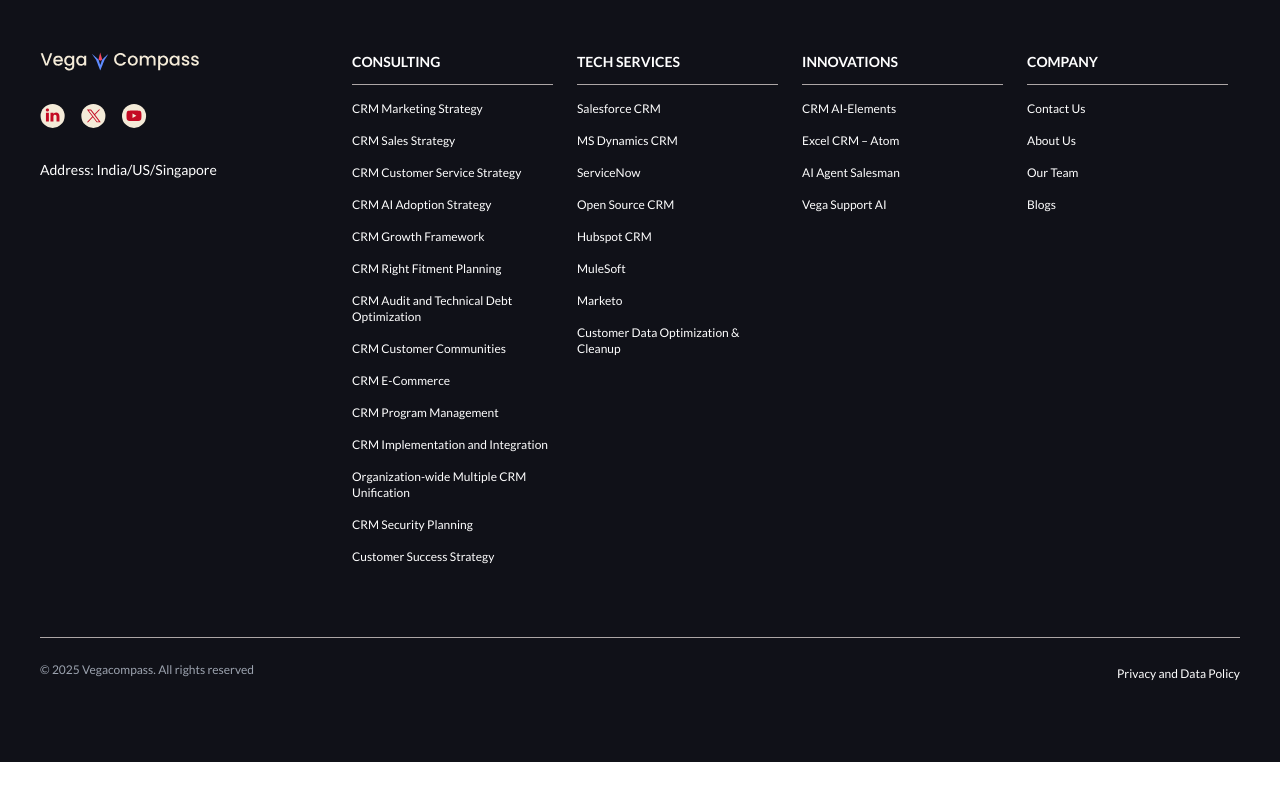
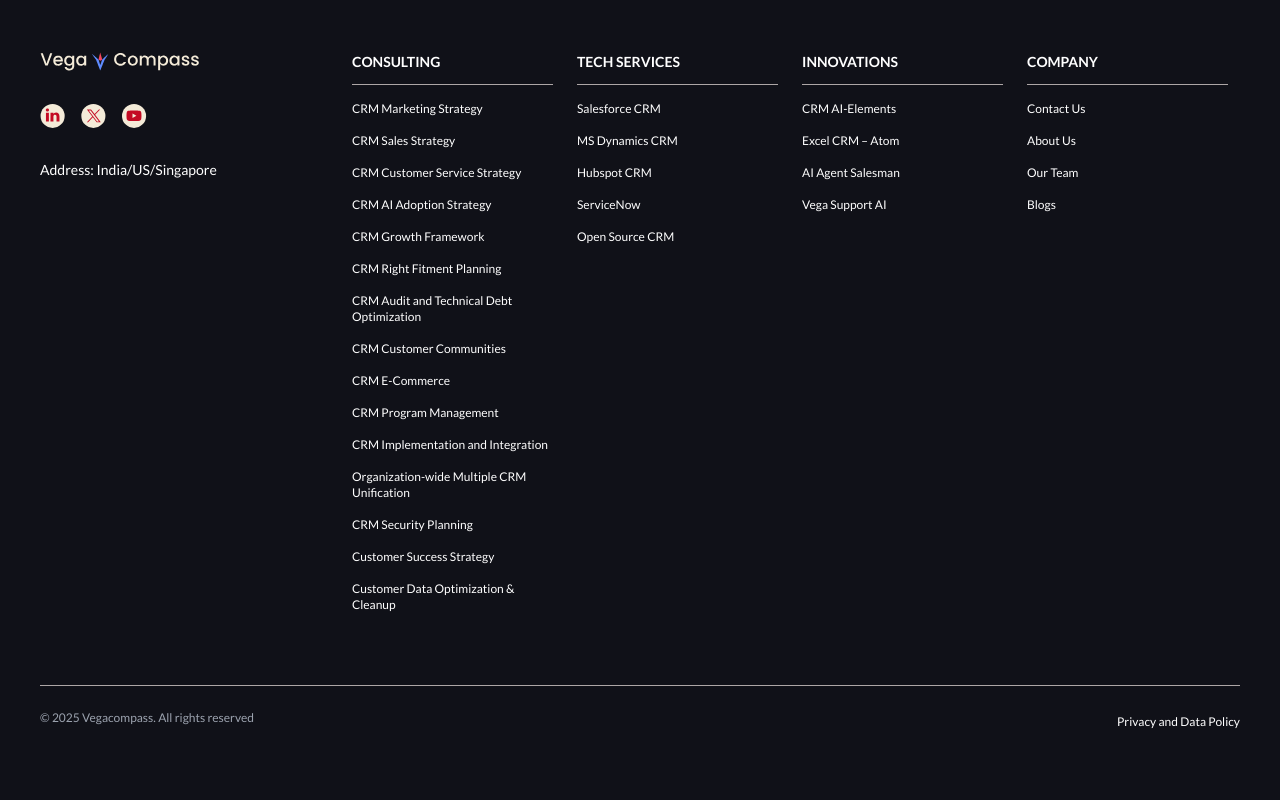
Before and after one commit to g9jangid/vega-compass, a Next.js app: page / in a window 1280 px wide. Shown: the part 4837-5637 px from the top of the page. Before the commit the page ends 5599 px from the top, so only its background shows below. Built offline with nearby package versions, Linux system fonts and the light colour scheme.

Commit message:
new menu changes

```diff
--- a/src/app/tech-services/customer-data-optimization-and-cleanup/page.js
+++ b/src/app/consulting/customer-data-optimization-and-cleanup/page.js
@@ -20,7 +20,7 @@
       <Navigation />
 
       <HeroOne
-        subhead="TECH SERVICES"
+        subhead="CRM CONSULTING"
         title="Clean data, better decisions, stronger growth"
         img="/assets/images/tech-services/hero-9.png"
         bg="#FFF7F0"
--- a/src/app/layout.js
+++ b/src/app/layout.js
@@ -20,7 +20,7 @@
 
 export const metadata = getSEOTags(
   "Vegacompass | CRM - Consulting and Tech Services",
-  "Vegacompass is a CRM-focused consulting firm enabling organizations globally transform their Marketing, Sales, and Customer Support operations through process excellence and technology enablement."
+  "Vegacompass is a customer-focused firm specializing in CRM process and technology enablement."
 );
 
 const jsonLd = {
--- a/src/components/Navigation/menuData.js
+++ b/src/components/Navigation/menuData.js
@@ -120,6 +120,14 @@
         desc: "Drive customer success by proactively addressing needs and minimizing churn.",
         imglink: "/assets/images/consulting/customer-success-strategy.png",
       },
+      {
+        id: 203,
+        title: "Customer Data Optimization & Cleanup",
+        path: "/customer-data-optimization-and-cleanup",
+        newTab: false,
+        desc: "Simplify CRM with Atom, an Excel-based solution for SMBs.",
+        imglink: "/assets/images/tech-services/tech-service-9.png",
+      },
     ],
   },
   {
@@ -145,6 +153,14 @@
         imglink: "/assets/images/tech-services/tech-service-2.png",
       },
       {
+        id: 206,
+        title: "Hubspot CRM",
+        path: "/hubspot-crm",
+        newTab: false,
+        desc: "Optimize HubSpot for success in marketing, sales, and service.",
+        imglink: "/assets/images/tech-services/tech-service-5.png",
+      },
+      {
         id: 204,
         title: "ServiceNow",
         path: "/servicenow",
@@ -160,14 +176,7 @@
         desc: "Streamline sales, marketing, and customer service with cost-effective Open Source CRM solutions tailored for small businesses",
         imglink: "/assets/images/tech-services/tech-service-4.png",
       },
-      {
-        id: 206,
-        title: "Hubspot CRM",
-        path: "/hubspot-crm",
-        newTab: false,
-        desc: "Optimize HubSpot for success in marketing, sales, and service.",
-        imglink: "/assets/images/tech-services/tech-service-5.png",
-      },
+
       // {
       //   id: 207,
       //   title: "Excel CRM-Atom",
@@ -176,30 +185,23 @@
       //   desc: "Simplify CRM with Atom, an Excel-based solution for SMBs.",
       //   imglink: "/assets/images/tech-services/tech-service-6.png",
       // },
-      {
-        id: 208,
-        title: "MuleSoft",
-        path: "/mulesoft",
-        newTab: false,
-        desc: "Connect data effortlessly with expert MuleSoft integration services.",
-        imglink: "/assets/images/tech-services/tech-service-7.png",
-      },
-      {
-        id: 209,
-        title: "Marketo",
-        path: "/marketo",
-        newTab: false,
-        desc: "Transform your business with strategic Salesforce CRM solutions.",
-        imglink: "/assets/images/tech-services/tech-service-8.png",
-      },
-      {
-        id: 203,
-        title: "Customer Data Optimization & Cleanup",
-        path: "/customer-data-optimization-and-cleanup",
-        newTab: false,
-        desc: "Simplify CRM with Atom, an Excel-based solution for SMBs.",
-        imglink: "/assets/images/tech-services/tech-service-9.png",
-      },
+      // {
+      //   id: 208,
+      //   title: "MuleSoft",
+      //   path: "/mulesoft",
+      //   newTab: false,
+      //   desc: "Connect data effortlessly with expert MuleSoft integration services.",
+      //   imglink: "/assets/images/tech-services/tech-service-7.png",
+      // },
+      // {
+      //   id: 209,
+      //   title: "Marketo",
+      //   path: "/marketo",
+      //   newTab: false,
+      //   desc: "Transform your business with strategic Salesforce CRM solutions.",
+      //   imglink: "/assets/images/tech-services/tech-service-8.png",
+      // },
+
       // {
       //   id: 201,
       //   title: "E-Commerce & Development",
```
